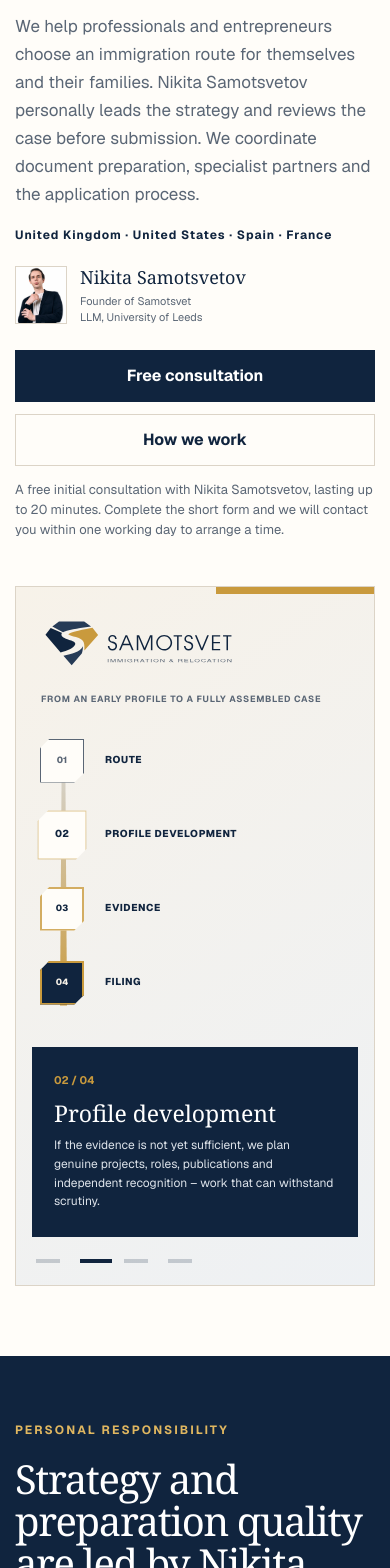
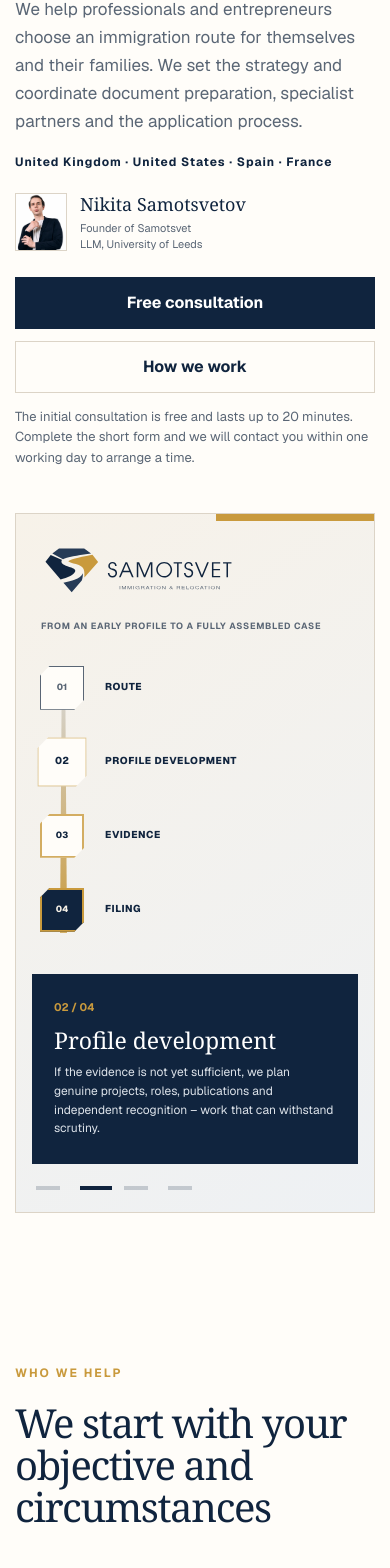
Before and after one commit to samotsvetvisa/samotsvetvisa, a Next.js app: page /en in a window 390 px wide. Shown: the part 422-1990 px from the top of the page. Built offline with nearby package versions, Linux system fonts and the light colour scheme.

Commit message:
Refine homepage copy and alignment

```diff
--- a/app/components/ComparePage.tsx
+++ b/app/components/ComparePage.tsx
@@ -46,7 +46,7 @@ const groups: Record<Locale, CountryGroup[]> = {
         {
           name: "Innovator Founder",
           outcome: "Запуск и развитие инновационного стартапа в Великобритании с возможностью вести бизнес самостоятельно.",
-          forWhom: "Основатели с новой, жизнеспособной и масштабируемой бизнес-моделью, которую планируют реализовывать в Великобритании.",
+          forWhom: "Фаундеры с новой, жизнеспособной и масштабируемой бизнес-моделью, которую планируют реализовывать в Великобритании.",
           evidence: "Инновационность идеи, жизнеспособность модели, потенциал масштабирования и реальная роль основателя.",
           preparation: "От 2 месяцев плюс время на проработку проекта и получение предварительного одобрения.",
           processing: "Срок предварительного одобрения зависит от выбранной организации; визовый этап – обычно 3 недели из-за рубежа или 8 недель из Великобритании.",
@@ -130,7 +130,7 @@ const groups: Record<Locale, CountryGroup[]> = {
         {
           name: "Talent – инновационный проект",
           outcome: "Переезд во Францию для реализации инновационного проекта, признанного уполномоченной организацией.",
-          forWhom: "Основатели и ключевые участники инновационных проектов, которым нужна французская экосистема для реализации плана.",
+          forWhom: "Фаундеры и ключевые участники инновационных проектов, которым нужна французская экосистема для реализации плана.",
           evidence: "Инновационность проекта, его признание, ресурсы, финансирование и необходимая роль заявителя.",
           preparation: "Обычно от 2 месяцев плюс срок получения признания проекта.",
           processing: "Зависит от органа, который подтверждает проект, а затем от консульства и префектуры.",
--- a/app/components/HomePage.tsx
+++ b/app/components/HomePage.tsx
@@ -13,28 +13,15 @@ type Locale = "ru" | "en";
 const copy = {
   ru: {
     hero: {
-      eyebrow: "Samotsvet - агентство Никиты Самоцветова",
+      eyebrow: "Samotsvet - агентство по иммиграции и релокации",
       title: "Возьмем на себя подготовку Вашей иммиграции",
-      body: "Помогаем специалистам и предпринимателям выбрать маршрут для себя и семьи. Никита Самоцветов лично определяет стратегию и проверяет готовность кейса. Мы организуем подготовку документов, работу профильных партнеров и сопровождение подачи.",
+      body: "Помогаем специалистам и предпринимателям выбрать маршрут для себя и семьи. Определяем стратегию, организуем подготовку документов, работу профильных партнеров и сопровождение подачи.",
       routes: "Великобритания · США · Испания · Франция",
       founder: "Никита Самоцветов",
       role: "Основатель Samotsvet",
       education: "LLM, University of Leeds",
       secondary: "Как мы работаем",
-      note: "С Никитой Самоцветовым, до 20 минут. После короткой заявки свяжемся с Вами в течение рабочего дня, чтобы согласовать время.",
-    },
-    founderRole: {
-      eyebrow: "Личная ответственность",
-      title: "За стратегию и качество подготовки отвечает Никита Самоцветов",
-      quote: "Я лично разбираю исходную ситуацию, выбираю маршрут и проверяю ключевые материалы перед подачей. Для каждого проекта мы фиксируем задачи, сроки и роли участников. Профильных партнеров подключаем там, где нужна экспертиза конкретной страны.",
-      signature: "Никита Самоцветов, основатель Samotsvet",
-      link: "Об основателе",
-      items: [
-        ["01", "Первая консультация", "Уточняю Вашу цель, исходные данные и ограничения. Объясняю следующий шаг."],
-        ["02", "Выбор стратегии", "Определяю маршрут и объясняю альтернативы. План фиксируем в согласованном объеме работы."],
-        ["03", "Проверка доказательств", "Проверяю ключевые утверждения, источники и противоречия между документами."],
-        ["04", "Готовность к подаче", "Проверяю комплект по согласованному плану и определяю вопросы, которые еще нужно закрыть."],
-      ],
+      note: "Бесплатная консультация до 20 минут. После короткой заявки свяжемся с Вами в течение рабочего дня, чтобы согласовать время.",
     },
     audiences: {
       eyebrow: "Кому помогаем",
@@ -42,7 +29,7 @@ const copy = {
       intro: "У стран разные программы, критерии и требования к доказательствам. Мы сравниваем подходящие варианты и предлагаем маршрут с учетом цели, сроков и планов семьи.",
       items: [
         ["01", "Специалисты и руководители", "Разбираем личный вклад в продукты, команды и бизнес-результаты, затем соотносим факты с критериями программ."],
-        ["02", "Основатели и предприниматели", "Сравниваем маршруты через достижения, стартап или инвестиции и подтверждаем роль основателя в результатах бизнеса."],
+        ["02", "Фаундеры и предприниматели", "Сравниваем маршруты через достижения, стартап или инвестиции и подтверждаем роль фаундера в результатах бизнеса."],
         ["03", "Исследователи и авторы", "Собираем академический и профессиональный опыт, независимое признание и планы дальнейшей работы."],
         ["04", "Удаленные специалисты и семьи", "Проверяем формат занятости, договоры, доход, семейный комплект и последствия выбранного статуса."],
       ],
@@ -82,7 +69,7 @@ const copy = {
       intro: "После разговора определяем, нужна ли отдельная проверка документов, развитие профиля или полное сопровождение. Состав и цена платной работы фиксируются заранее.",
       link: "Все услуги и границы работы",
       items: [
-        ["01", "Бесплатная первичная консультация", "Обсудим ситуацию, предварительно определим подходящие варианты и следующий шаг.", "До 20 минут с Никитой Самоцветовым"],
+        ["01", "Бесплатная первичная консультация", "Обсудим ситуацию, предварительно определим подходящие варианты и следующий шаг.", "До 20 минут"],
         ["02", "Аудит профиля", "Проверяем документы и доказательства, сопоставляем их с критериями и готовим письменную стратегию.", "Объем и цена до начала работы"],
         ["03", "Развитие профиля", "Формируем план профессиональных действий и систему фиксации результатов на 3–12 месяцев.", "Когда доказательств пока недостаточно"],
         ["04", "Полное сопровождение", "Ведем стратегию, доказательства, рекомендации, формы, профильных партнеров и подачу.", "Великобритания от €5 000 · США от €8 000"],
@@ -96,23 +83,19 @@ const copy = {
     ],
     guarantee: {
       eyebrow: "Гарантия работы",
-      title: "Одобрение не гарантирует никто. Мы гарантируем качество своей работы",
-      body: "До старта Вы получаете обоснованную оценку кейса по документам и официальным критериям. Стратегию дополнительно проверяет независимый профильный специалист. Состав проекта, цена и график платежей фиксируются заранее.",
-      request: "Запрос ведомства отрабатываем без дополнительной оплаты. При отказе готовим повторную подачу без оплаты нашей работы. Государственные сборы, переводы и другие внешние расходы оплачиваются отдельно.",
-      stages: [["40%", "При старте", "Стратегия и подготовка"], ["30%", "После подачи", "Возвращаем при отказе"], ["30%", "После одобрения", "При отказе не начисляется"]],
-      refusal: "Если ведомство отказывает, возвращаем второй платеж в размере 30% стоимости. Финальные 30% не выставляются. Оплаченной остается стартовая часть 40%, которая покрывает выполненную стратегию и подготовку.",
-      condition: "Гарантия действует при предоставлении достоверных данных, соблюдении согласованной стратегии и выполнении обязанностей клиента. Точные условия и срок возврата фиксируются в договоре до первого платежа.",
+      title: "При отказе возвращаем средства, уплаченные за подачу",
+      body: "До начала работы фиксируем в договоре маршрут, состав проекта, стоимость и график платежей.",
+      stages: [["40%", "При старте", "Стратегия и подготовка"], ["30%", "При подаче", "Возвращаем при отказе"], ["30%", "После одобрения", "Оплачивается по результату"]],
       link: "Полные условия работы",
     },
     faq: {
       eyebrow: "Частые вопросы",
       title: "Что важно знать до начала работы",
       items: [
-        ["Что входит в бесплатную консультацию?", "До 20 минут разговора с Никитой Самоцветовым: обсудим цель, исходную ситуацию и следующий шаг. Аудит документов и письменная стратегия относятся к отдельной согласованной работе."],
-        ["Никита лично участвует в моем проекте?", "Никита определяет стратегию и проверяет ключевые материалы перед подачей. Подготовка документов и задачи профильных партнеров организуются по согласованному плану. Состав работы и ответственность фиксируем до старта."],
+        ["Что входит в бесплатную консультацию?", "До 20 минут разговора о Вашей цели, исходной ситуации и следующем шаге. Аудит документов и письменная стратегия относятся к отдельной согласованной работе."],
         ["Нужно ли сначала покупать аудит профиля?", "Формат зависит от задачи. Если ситуация ясна и Вы готовы к подготовке, можно сразу обсудить сопровождение. Если нужен отдельный подробный разбор, согласуем аудит профиля."],
         ["Можно ли обратиться без публикаций и выступлений?", "Да. Проверяем проекты, измеримые результаты, лидерство, рекомендации и независимые подтверждения. При достаточной основе составляем план, который приводит реальные достижения к готовому доказательственному кейсу."],
-        ["Как работает гарантия при отказе?", "При отказе возвращаем второй платеж в размере 30%, а финальные 30% не выставляем. Стартовая часть 40% остается оплатой за выполненную стратегию и подготовку."],
+        ["Как работает гарантия при отказе?", "Возвращаем средства, уплаченные за подачу. Точные условия возврата фиксируются в договоре до начала работы."],
       ],
     },
     articles: {
@@ -126,32 +109,19 @@ const copy = {
         ["Испания · 20 февраля 2026", "Порог дохода DNV в 2026 году и расчет для семьи", "Расчет 200%, 75% и 25% после повышения испанского SMI.", "/blog/spain-dnv-income-2026/"],
       ],
     },
-    closing: ["Обсудим Вашу ситуацию", "Оставьте короткую заявку на бесплатную первичную консультацию с Никитой Самоцветовым. Свяжемся с Вами в течение рабочего дня, чтобы согласовать время."],
+    closing: ["Обсудим Вашу ситуацию", "Оставьте короткую заявку на бесплатную первичную консультацию. Свяжемся с Вами в течение рабочего дня, чтобы согласовать время."],
   },
   en: {
     hero: {
-      eyebrow: "Samotsvet - founded and led by Nikita Samotsvetov",
+      eyebrow: "Samotsvet immigration and relocation",
       title: "We manage your immigration preparation",
-      body: "We help professionals and entrepreneurs choose an immigration route for themselves and their families. Nikita Samotsvetov personally leads the strategy and reviews the case before submission. We coordinate document preparation, specialist partners and the application process.",
+      body: "We help professionals and entrepreneurs choose an immigration route for themselves and their families. We set the strategy and coordinate document preparation, specialist partners and the application process.",
       routes: "United Kingdom · United States · Spain · France",
       founder: "Nikita Samotsvetov",
       role: "Founder of Samotsvet",
       education: "LLM, University of Leeds",
       secondary: "How we work",
-      note: "A free initial consultation with Nikita Samotsvetov, lasting up to 20 minutes. Complete the short form and we will contact you within one working day to arrange a time.",
-    },
-    founderRole: {
-      eyebrow: "Personal responsibility",
-      title: "Strategy and preparation quality are led by Nikita Samotsvetov",
-      quote: "I personally review your circumstances, choose the route and check the key materials before submission. For each project, we agree the tasks, timetable and responsibilities. We involve specialist partners where country-specific expertise is required.",
-      signature: "Nikita Samotsvetov, founder of Samotsvet",
-      link: "About the founder",
-      items: [
-        ["01", "Initial consultation", "I clarify your goals, circumstances and constraints, and explain the next step."],
-        ["02", "Strategy", "I choose the route and explain the alternatives. We record the plan within the agreed scope of work."],
-        ["03", "Evidence review", "I check key claims, sources and inconsistencies between documents."],
-        ["04", "Readiness for submission", "I review the documents against the agreed plan and identify any outstanding questions."],
-      ],
+      note: "The initial consultation is free and lasts up to 20 minutes. Complete the short form and we will contact you within one working day to arrange a time.",
     },
     audiences: {
       eyebrow: "Who we help",
@@ -199,7 +169,7 @@ const copy = {
       intro: "After the conversation, we establish whether you need a document review, profile development or full support. Scope and fee are agreed before paid work begins.",
       link: "All services and scope boundaries",
       items: [
-        ["01", "Free initial consultation", "We discuss your circumstances, identify suitable options on a preliminary basis and explain the next step.", "Up to 20 minutes with Nikita Samotsvetov"],
+        ["01", "Free initial consultation", "We discuss your circumstances, identify suitable options on a preliminary basis and explain the next step.", "Up to 20 minutes"],
         ["02", "Profile audit", "We review documents and evidence against the criteria and prepare a written strategy.", "Scope and fee agreed in advance"],
         ["03", "Profile development", "We create a 3–12 month programme of professional activity and a system for recording results.", "Where the evidence is not yet sufficient"],
         ["04", "Full support", "We manage strategy, evidence, references, forms, specialist partners and filing.", "United Kingdom from €5,000 · United States from €8,000"],
@@ -213,23 +183,19 @@ const copy = {
     ],
     guarantee: {
       eyebrow: "Our work guarantee",
-      title: "No one can guarantee approval. We guarantee the quality of our work",
-      body: "Before the project begins, you receive a reasoned assessment based on the documents and official criteria. An independent specialist also reviews the strategy. Scope, fee and payment schedule are fixed in advance.",
-      request: "We respond to an authority's request without an additional professional fee. After a refusal, we prepare one repeat filing without charging for our work. Government fees, translations and other external costs remain separate.",
-      stages: [["40%", "At the start", "Strategy and preparation"], ["30%", "After filing", "Refunded after a refusal"], ["30%", "After approval", "Not charged after a refusal"]],
-      refusal: "If the authority refuses the application, we refund the second payment, equal to 30% of the fee. The final 30% is not invoiced. The initial 40% remains paid for strategy and preparation already completed.",
-      condition: "The guarantee applies where the client provides accurate information, follows the agreed strategy and performs their contractual obligations. The exact terms and refund period are recorded in the agreement before the first payment.",
+      title: "If an application is refused, we refund the amount paid for filing",
+      body: "Before work begins, the route, scope, fee and payment schedule are recorded in the agreement.",
+      stages: [["40%", "At the start", "Strategy and preparation"], ["30%", "At filing", "Refunded after a refusal"], ["30%", "After approval", "Paid on the outcome"]],
       link: "Full working terms",
     },
     faq: {
       eyebrow: "Common questions",
       title: "What to know before work begins",
       items: [
-        ["What does the free consultation include?", "A conversation of up to 20 minutes with Nikita Samotsvetov about your goals, circumstances and the next step. A document audit and a written strategy are separate services, agreed in advance."],
-        ["Will Nikita personally work on my project?", "Nikita leads the strategy and reviews key materials before submission. Document preparation and specialist partners' tasks follow an agreed plan. We define the scope and responsibilities before work begins."],
+        ["What does the free consultation include?", "A conversation of up to 20 minutes about your objective, circumstances and the next step. A document audit and a written strategy are separate services, agreed in advance."],
         ["Do I need to buy a profile audit first?", "The format depends on your needs. If your circumstances are clear and you are ready to proceed, we can discuss application support directly. If a separate detailed review is needed, we will agree a profile audit."],
         ["Can I approach you without publications or speaking experience?", "Yes. We examine projects, measurable results, leadership, references and independent evidence. Where the foundation is sufficient, we build a plan that turns genuine achievements into a filing-ready evidential case."],
-        ["How does the guarantee work after a refusal?", "We refund the second payment, equal to 30% of the fee, and do not invoice the final 30%. The initial 40% remains paid for strategy and preparation already completed."],
+        ["How does the guarantee work after a refusal?", "We refund the amount paid for filing. The exact refund terms are recorded in the agreement before work begins."],
       ],
     },
     articles: {
@@ -243,7 +209,7 @@ const copy = {
         ["Spain · 20 February 2026", "The 2026 DNV income threshold and family calculation", "The 200%, 75% and 25% calculation following the SMI increase.", "/blog/spain-dnv-income-2026/"],
       ],
     },
-    closing: ["Let us discuss your circumstances", "Complete the short form to request a free initial consultation with Nikita Samotsvetov. We will contact you within one working day to arrange a time."],
+    closing: ["Let us discuss your circumstances", "Complete the short form to request a free initial consultation. We will contact you within one working day to arrange a time."],
   },
 } as const;
 
@@ -281,19 +247,6 @@ export function HomePage({ locale = "ru" }: { locale?: Locale }) {
         <HeroVisual locale={locale} />
       </section>
 
-      <section className="founder-guidance-band">
-        <div className="section-shell founder-guidance">
-          <div className="founder-guidance-quote">
-            <p className="eyebrow eyebrow-light">{text.founderRole.eyebrow}</p>
-            <h2>{text.founderRole.title}</h2>
-            <blockquote>{text.founderRole.quote}</blockquote>
-            <p className="founder-guidance-signature">{text.founderRole.signature}</p>
-            <Link className="text-link text-link-light" href={aboutPath}>{text.founderRole.link} <span aria-hidden="true">↗</span></Link>
-          </div>
-          <ol>{text.founderRole.items.map(([number, title, body]) => <li key={number}><span>{number}</span><div><h3>{title}</h3><p>{body}</p></div></li>)}</ol>
-        </div>
-      </section>
-
       <section className="section-shell section-block audience-section">
         <Heading eyebrow={text.audiences.eyebrow} title={text.audiences.title} intro={text.audiences.intro} />
         <div className="audience-grid">{text.audiences.items.map(([number, title, body]) => <article key={number}><span>{number}</span><h3>{title}</h3><p>{body}</p></article>)}</div>
@@ -326,7 +279,7 @@ export function HomePage({ locale = "ru" }: { locale?: Locale }) {
 
       <ClientResults locale={locale} />
 
-      <section className="guarantee-section" id="guarantee"><div className="section-shell guarantee-layout"><div className="guarantee-heading"><p className="eyebrow eyebrow-light">{text.guarantee.eyebrow}</p><h2>{text.guarantee.title}</h2><p>{text.guarantee.body}</p><p>{text.guarantee.request}</p><Link className="button button-gold" href={withTrailingSlash(`${base}/legal`)}>{text.guarantee.link}</Link></div><div><div className="guarantee-stages">{text.guarantee.stages.map(([amount, moment, scope], index) => <article key={amount}><span>{String(index + 1).padStart(2, "0")}</span><strong>{amount}</strong><h3>{moment}</h3><p>{scope}</p></article>)}</div><div className="guarantee-refusal"><strong>{isEnglish ? "If the authority refuses" : "Если ведомство отказывает"}</strong><p>{text.guarantee.refusal}</p></div><small>{text.guarantee.condition}</small></div></div></section>
+      <section className="guarantee-section" id="guarantee"><div className="section-shell guarantee-layout"><div className="guarantee-heading"><p className="eyebrow eyebrow-light">{text.guarantee.eyebrow}</p><h2>{text.guarantee.title}</h2><p>{text.guarantee.body}</p><Link className="button button-gold" href={withTrailingSlash(`${base}/legal`)}>{text.guarantee.link}</Link></div><div className="guarantee-stages">{text.guarantee.stages.map(([amount, moment, scope], index) => <article key={amount}><span>{String(index + 1).padStart(2, "0")}</span><strong>{amount}</strong><h3>{moment}</h3><p>{scope}</p></article>)}</div></div></section>
 
       <section className="section-shell section-block faq-section"><Heading eyebrow={text.faq.eyebrow} title={text.faq.title} /><div className="faq-list">{text.faq.items.map(([question, answer]) => <details key={question}><summary>{question}<span aria-hidden="true">+</span></summary><p>{answer}</p></details>)}</div></section>
 
```
Also changed, not shown: app/globals.css (+10 -3 lines), public/samotsvet-logo.svg.
